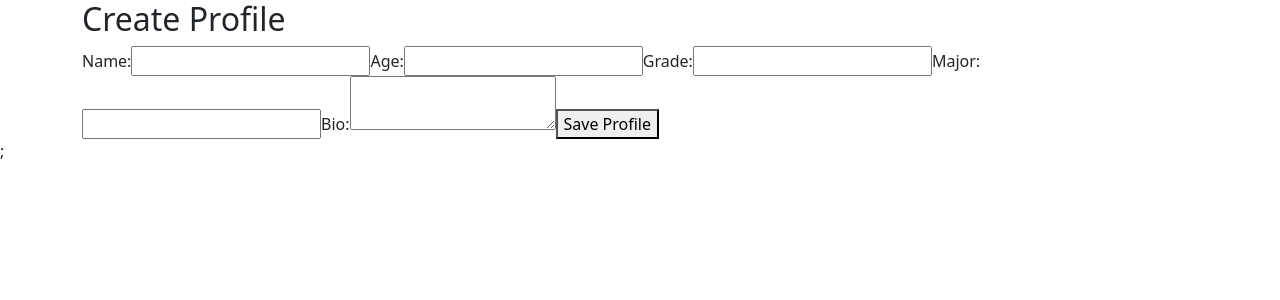
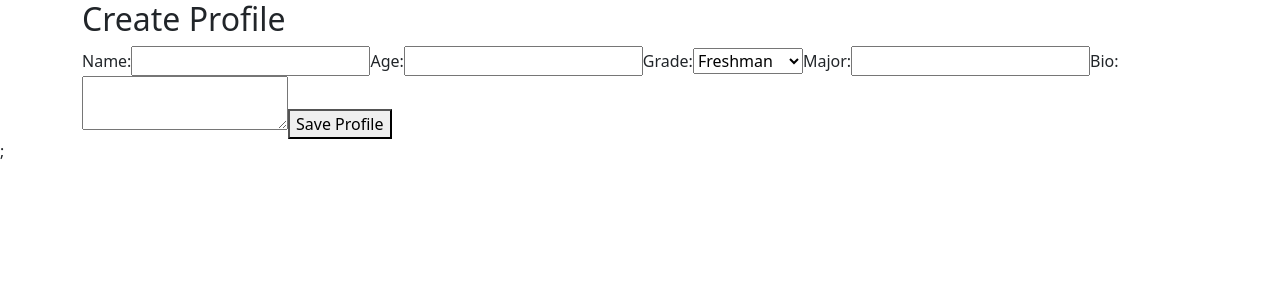
Before and after one commit to bhavyapkrishna/couch-meets-table, a React (Create React App) app in the folder client/: page /createProfile in a window 1280 px wide. Shown: the top 300 px of the page. Built offline with nearby package versions, Linux system fonts and the light colour scheme.

Commit message:
create profile dorm dropdown

```diff
--- a/client/src/pages/CreateProfilePage.js
+++ b/client/src/pages/CreateProfilePage.js
@@ -11,13 +11,19 @@ const CreateProfilePage = () => {
         age: "",
         grade: "",
         major: "",
+        dorms: [],
         bio: "",
         profilePhoto: "",
     });
 
     const handleChange = (e) => {
         const { name, value } = e.target;
-        setProfile((prev) => ({ ...prev, [name]: value }));
+        if (name == "dorms") {
+            const dorms = Array.from(e.target.selectedOptions, option => option.value);
+            setProfile((prev) => ({ ... prev, dorms: dorms }));
+        } else {
+            setProfile((prev) => ({ ...prev, [name]: value }));
+        }
     };
 
     const handleSubmit = (e) => {
@@ -25,6 +31,13 @@ const CreateProfilePage = () => {
         setUser((prev) => ({ ...prev, profile }));
         navigate("/profile");
     };
+
+    const dormOptions = {
+        Freshman: ["Juniper", "Clark"],
+        Sophomore: ["Noyes", "Alumni"],
+        Junior: ["Triangle", "Hazel"],
+        Senior: ["Triangle", "Hazel"],
+    }
 
     return (
         <div className="container">
@@ -37,7 +50,25 @@ const CreateProfilePage = () => {
                 <input type="number" name="age" value={profile.age} onChange={handleChange} required />
 
                 <label>Grade:</label>
-                <input type="text" name="grade" value={profile.grade} onChange={handleChange} required />
+                <select name="grade" value={profile.grade} onChange={handleChange} required >
+                    <option value="Freshman">Freshman</option>
+                    <option value="Sophomore">Sophomore</option>
+                    <option value="Junior">Junior</option>
+                    <option value="Senior">Senior</option>
+                </select>
+
+                {profile.grade && (
+                    <>
+                        <label>Dorm Preference:</label>
+                        <select name="dorms" value={profile.dorms} onChange={handleChange} multiple required>
+                            {dormOptions[profile.grade].map((dorm, index) => (
+                                <option key={index} value={dorm}>
+                                    {dorm}
+                                </option>
+                            ))}
+                        </select>
+                    </>
+                )}
 
                 <label>Major:</label>
                 <input type="text" name="major" value={profile.major} onChange={handleChange} required />
--- a/client/src/pages/LoginPage.js
+++ b/client/src/pages/LoginPage.js
@@ -17,10 +17,7 @@ const LoginPage = () => {
             alert("Please enter a valid CWRU email address")
             return;
         }
-        if(!password) {
-            alert("Please enter a password")
-            return;
-        }
+
         navigate("/profile");
     };
 
@@ -39,12 +36,14 @@ const LoginPage = () => {
                     placeholder="CWRU Email"
                     value={email}
                     onChange={(e) => setEmail(e.target.value)}
+                    required
                 />
                 <input
                     type={showPassword ? "text" : "password"}
                     placeholder="Password"
                     value={password}
                     onChange={(e) => setPassword(e.target.value)}
+                    required
                 />
                 <span
                     onMouseDown={setPasswordVisible}
--- a/client/src/pages/SignUpPage.js
+++ b/client/src/pages/SignUpPage.js
@@ -18,10 +18,7 @@ const SignUpPage = () => {
             alert("Please enter a valid CWRU email address")
             return;
         }
-        if(!password) {
-            alert("Please enter a password")
-            return;
-        }
+
         if(password != passwordCheck) {
             alert("Passwords do not match")
             return;
@@ -44,18 +41,21 @@ const SignUpPage = () => {
                     placeholder="CWRU Email"
                     value={email}
                     onChange={(e) => setEmail(e.target.value)}
+                    required
                 />
                 <input
                     type={showPassword ? "text" : "password"}
                     placeholder="Password"
                     value={password}
                     onChange={(e) => setPassword(e.target.value)}
+                    required
                 />
                 <input
                     type={showPassword ? "text" : "password"}
                     placeholder="Confirm Password"
                     value={passwordCheck}
                     onChange={(e) => setPasswordCheck(e.target.value)}
+                    required
                 />
                 <span
                     onMouseDown={setPasswordVisible}
```
